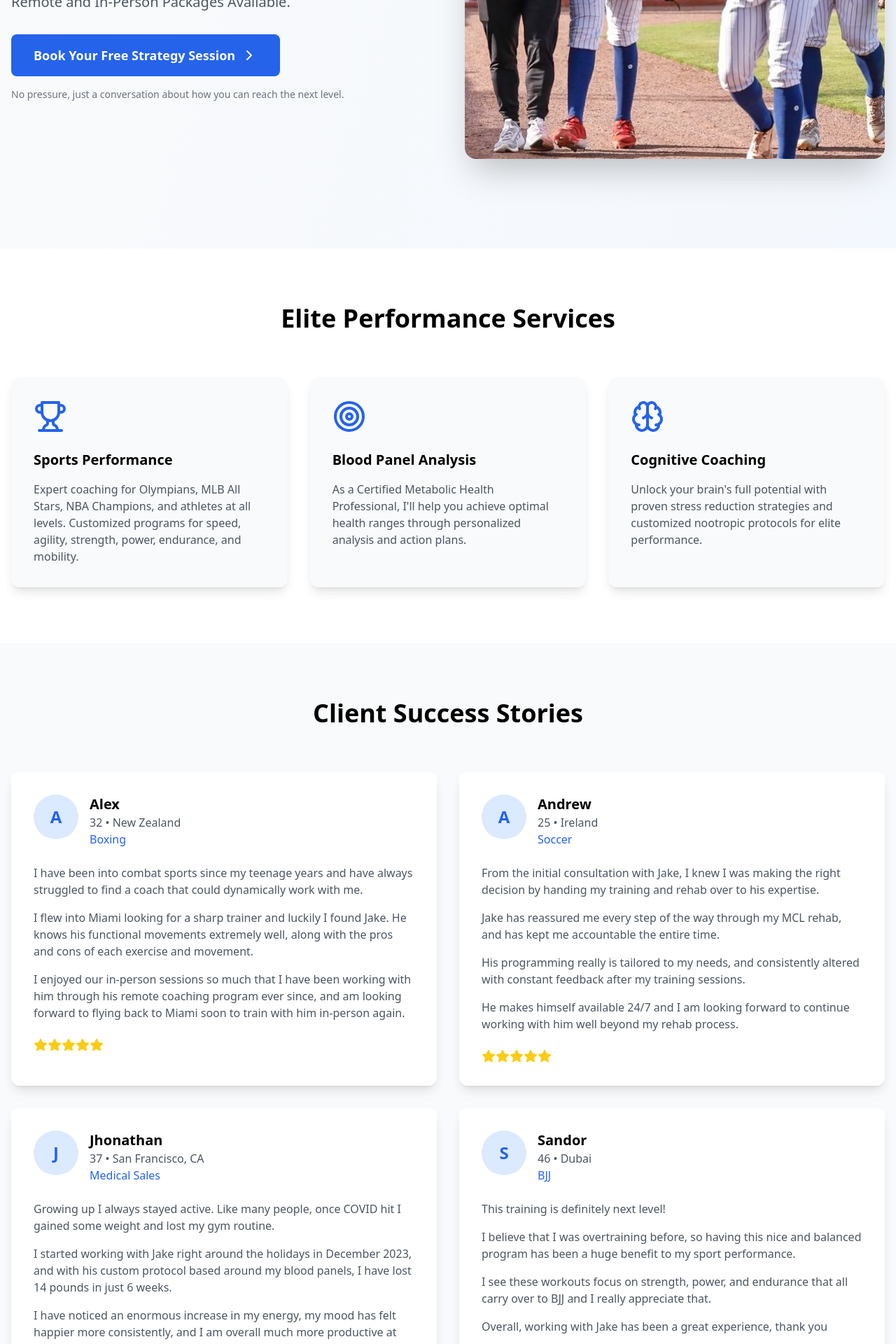
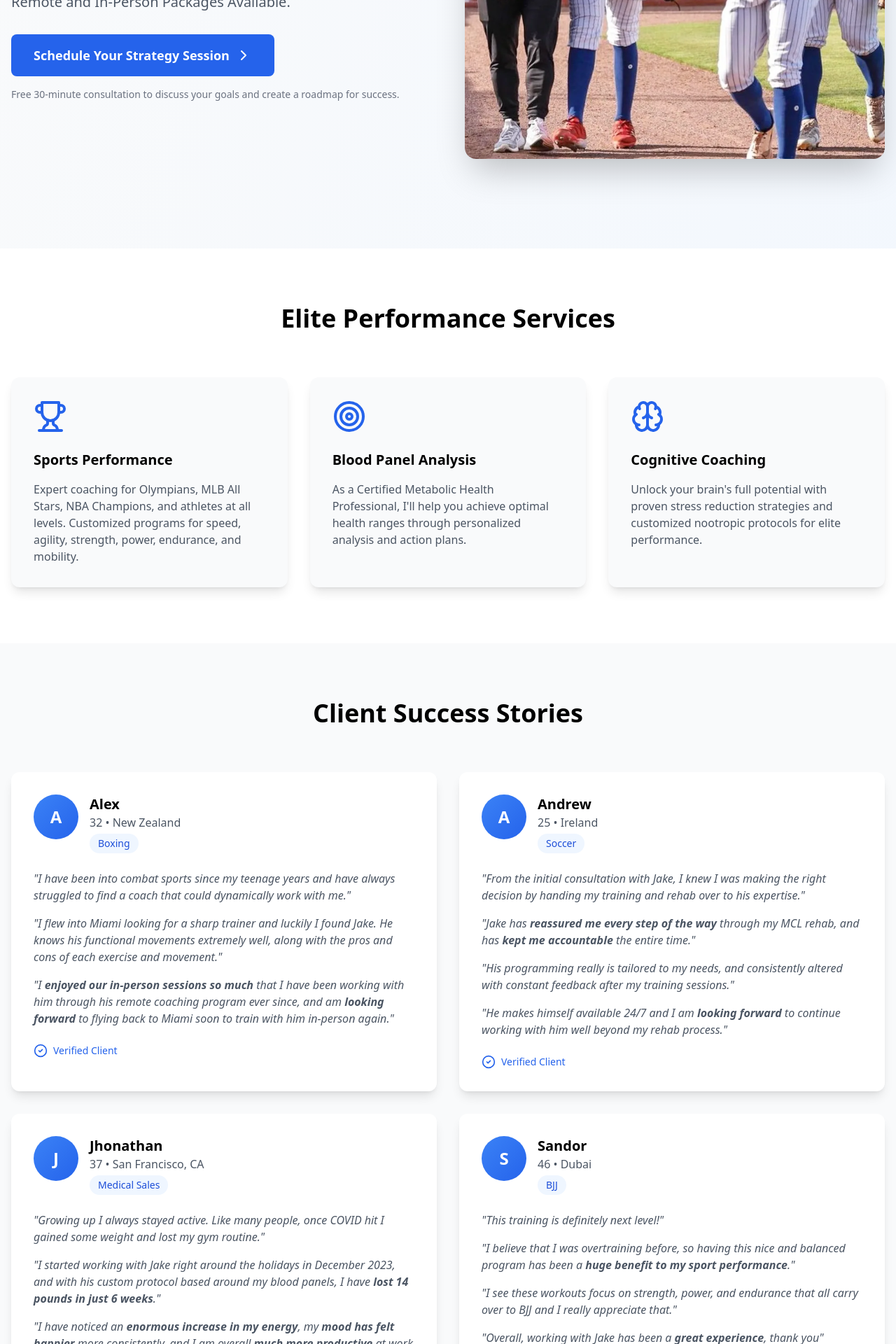
Before and after one commit to viktorlinus/jakeallenWebsite, a React (Vite) app: page / in a window 1280 px wide. Shown: the part 500-2420 px from the top of the page at 70% size. Built offline with nearby package versions, Linux system fonts and the light colour scheme.

Commit message:
feat: update testimonials styling and implement Calendly direct links
- Remove star ratings from testimonials
- Add bold highlighting for key achievements and emotional impacts
- Replace Calendly widget with direct URL links
- Update button text and styling
- Fix page scrolling issues

```diff
--- a/src/App.tsx
+++ b/src/App.tsx
@@ -11,7 +11,21 @@ import {
   BarChart3
 } from 'lucide-react';
 
+// Add TypeScript interface for window.Calendly
+declare global {
+  interface Window {
+    Calendly?: any;
+  }
+}
+
 function App() {
+  // Update document title
+  React.useEffect(() => {
+    document.title = "Jake Allen | Elite Performance Coach";
+  }, []);
+
+  const calendlyUrl = 'https://calendly.com/coachjakeallen/athlete-check-in';
+
   return (
     <div className="min-h-screen bg-gradient-to-br from-gray-50 to-blue-50">
       {/* Hero Section */}
@@ -26,11 +40,16 @@ function App() {
               Remote and In-Person Packages Available.
             </p>
             <div className="space-y-4">
-              <button className="bg-blue-600 text-white px-8 py-4 rounded-lg font-semibold text-lg flex items-center hover:bg-blue-700 transition-colors">
-                Book Your Free Strategy Session
+              <a
+                href={calendlyUrl}
+                target="_blank"
+                rel="noopener noreferrer"
+                className="bg-blue-600 text-white px-8 py-4 rounded-lg font-semibold text-lg inline-flex items-center hover:bg-blue-700 transition-colors"
+              >
+                Schedule Your Strategy Session
                 <ChevronRight className="ml-2" />
-              </button>
-              <p className="text-gray-500 text-sm">No pressure, just a conversation about how you can reach the next level.</p>
+              </a>
+              <p className="text-gray-500 text-sm">Free 30-minute consultation to discuss your goals and create a roadmap for success.</p>
             </div>
           </div>
           <div className="relative">
@@ -131,32 +150,68 @@ function App() {
                 ]
               }
             ].map((testimonial, i) => (
-              <div key={i} className="bg-white p-8 rounded-xl shadow-lg">
+              <div key={i} className="bg-white p-8 rounded-xl shadow-lg hover:shadow-xl transition-shadow">
                 <div className="flex items-start space-x-4 mb-6">
-                  <div className="w-16 h-16 bg-blue-100 rounded-full flex items-center justify-center flex-shrink-0">
-                    <span className="text-2xl font-bold text-blue-600">{testimonial.name[0]}</span>
+                  <div className="w-16 h-16 bg-gradient-to-br from-blue-500 to-blue-600 rounded-full flex items-center justify-center flex-shrink-0">
+                    <span className="text-2xl font-bold text-white">{testimonial.name[0]}</span>
                   </div>
                   <div>
                     <h3 className="text-xl font-semibold">{testimonial.name}</h3>
                     <p className="text-gray-600">
                       {testimonial.age} • {testimonial.location}
                     </p>
-                    <p className="text-blue-600 font-medium">
+                    <div className="mt-1 inline-block px-3 py-1 bg-blue-50 text-blue-700 rounded-full text-sm font-medium">
                       {testimonial.sport || testimonial.profession}
-                    </p>
+                    </div>
                   </div>
                 </div>
                 <div className="space-y-4">
-                  {testimonial.quote.map((paragraph, j) => (
-                    <p key={j} className="text-gray-600">
-                      {paragraph}
-                    </p>
-                  ))}
+                  {testimonial.quote.map((paragraph, j) => {
+                    // Define highlighted phrases for each testimonial focusing on emotional impact and results
+                    const highlights = {
+                      "Alex": [
+                        "enjoyed our in-person sessions so much",
+                        "looking forward"
+                      ],
+                      "Andrew": [
+                        "reassured me every step of the way",
+                        "kept me accountable",
+                        "looking forward"
+                      ],
+                      "Jhonathan": [
+                        "lost 14 pounds in just 6 weeks",
+                        "enormous increase in my energy",
+                        "mood has felt happier",
+                        "much more productive"
+                      ],
+                      "Sandor": [
+                        "huge benefit to my sport performance",
+                        "great experience"
+                      ]
+                    };
+
+                    // Function to bold phrases
+                    const boldText = (text: string) => {
+                      let result = text;
+                      highlights[testimonial.name]?.forEach(phrase => {
+                        const regex = new RegExp(`(${phrase})`, 'gi');
+                        result = result.replace(regex, '<strong>$1</strong>');
+                      });
+                      return { __html: `"${result}"` };
+                    };
+
+                    return (
+                      <p
+                        key={j}
+                        className="text-gray-600 italic"
+                        dangerouslySetInnerHTML={boldText(paragraph)}
+                      />
+                    );
+                  })}
                 </div>
-                <div className="mt-6 flex items-center">
-                  {[...Array(5)].map((_, j) => (
-                    <Star key={j} className="h-5 w-5 text-yellow-400 fill-current" />
-                  ))}
+                <div className="mt-6 flex items-center text-blue-600">
+                  <CheckCircle2 className="h-5 w-5 mr-2" />
+                  <span className="text-sm font-medium">Verified Client</span>
                 </div>
               </div>
             ))}
@@ -281,10 +336,15 @@ function App() {
           <h2 className="text-3xl md:text-4xl font-bold mb-8">
             Ready to Achieve Peak Performance?
           </h2>
-          <button className="bg-white text-blue-600 px-8 py-4 rounded-lg font-semibold text-lg inline-flex items-center hover:bg-gray-100 transition-colors">
-            Book Your Free Strategy Session
+          <a
+            href={calendlyUrl}
+            target="_blank"
+            rel="noopener noreferrer"
+            className="bg-white text-blue-600 px-8 py-4 rounded-lg font-semibold text-lg inline-flex items-center hover:bg-gray-100 transition-colors"
+          >
+            Schedule Your Strategy Session
             <ChevronRight className="ml-2" />
-          </button>
+          </a>
         </div>
       </section>
     </div>
```
